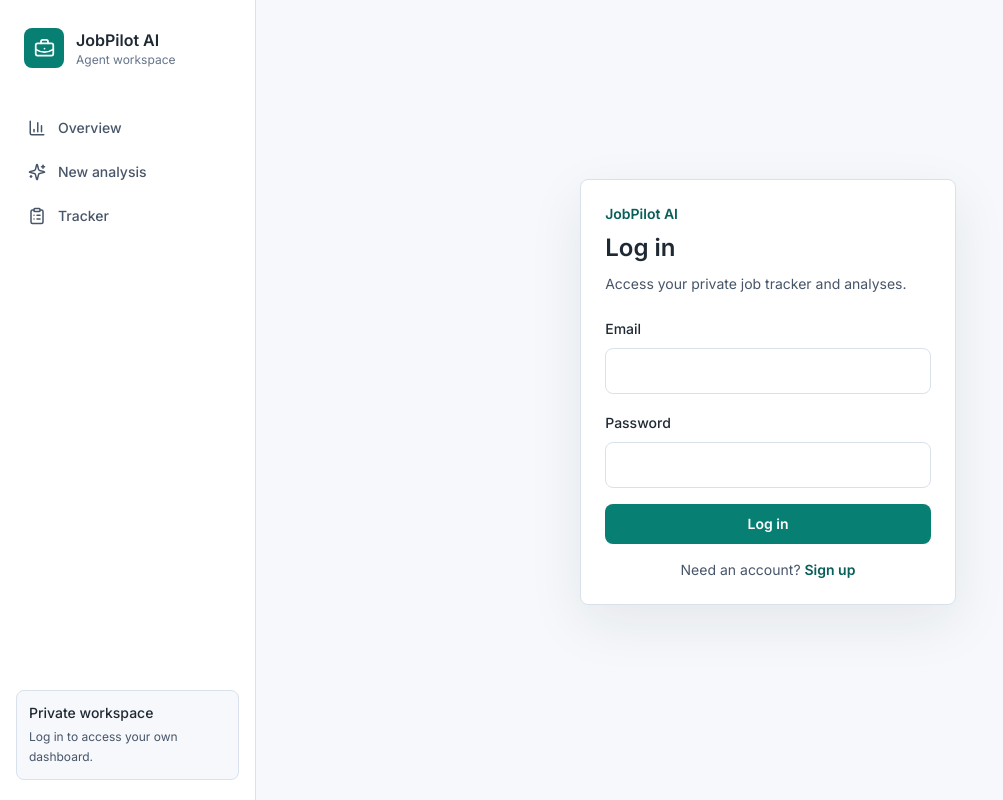
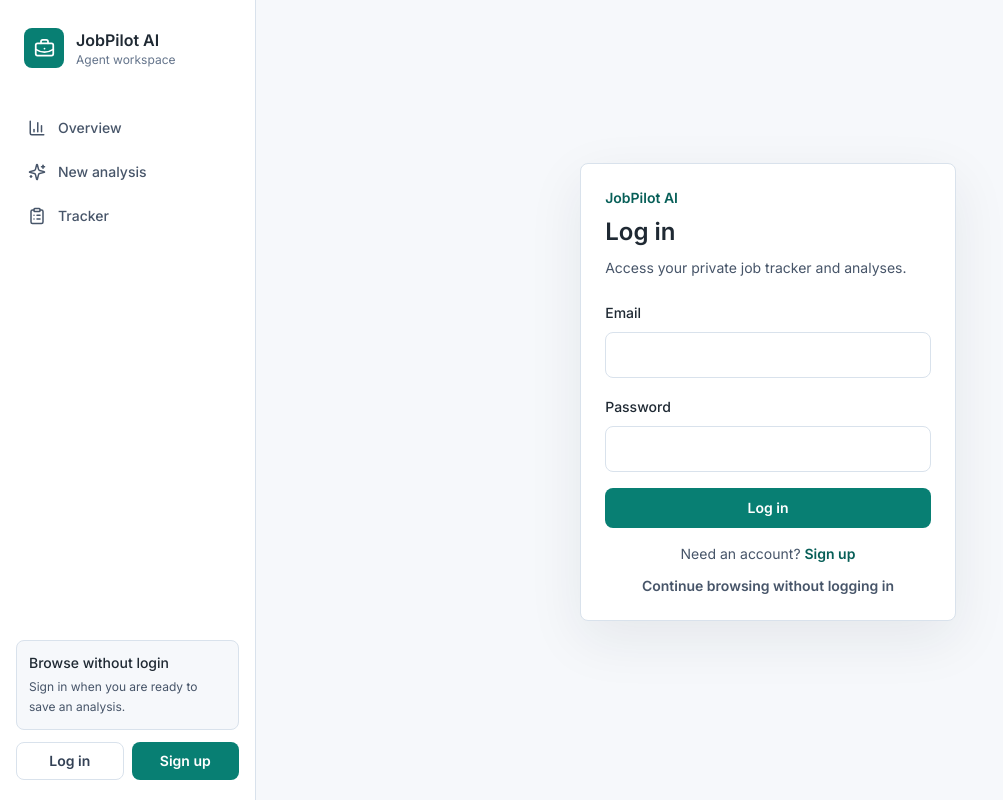
Before and after one commit to sahilpatel9910/jobpilot-ai, a Next.js app: page /login in a window 1280 px wide. Shown: the whole page, without its empty margins (0-1003 px from the left). Built offline with nearby package versions, Linux system fonts and the light colour scheme; no server answers.

Commit message:
Refine browse-first auth flow

```diff
--- a/middleware.ts
+++ b/middleware.ts
@@ -1,7 +1,7 @@
 import { NextResponse, type NextRequest } from "next/server";
 import { createServerClient } from "@supabase/ssr";
 
-const protectedPagePrefixes = ["/", "/dashboard", "/jobs"];
+const protectedPagePrefixes = ["/dashboard"];
 const authPagePrefixes = ["/login", "/signup"];
 
 export async function middleware(request: NextRequest) {
@@ -31,8 +31,8 @@ export async function middleware(request: NextRequest) {
 
   const pathname = request.nextUrl.pathname;
   const isAuthPage = authPagePrefixes.some((prefix) => pathname.startsWith(prefix));
-  const isProtectedPage =
-    pathname === "/" || protectedPagePrefixes.some((prefix) => prefix !== "/" && pathname.startsWith(prefix));
+  const isProtectedJobDetail = pathname.startsWith("/jobs/") && pathname !== "/jobs/new";
+  const isProtectedPage = protectedPagePrefixes.some((prefix) => pathname.startsWith(prefix)) || isProtectedJobDetail;
 
   if (!user && isProtectedPage && !isAuthPage) {
     const url = request.nextUrl.clone();
--- a/src/app/page.tsx
+++ b/src/app/page.tsx
@@ -1,5 +1,4 @@
 import Link from "next/link";
-import { redirect } from "next/navigation";
 import { ArrowRight, ClipboardCheck, FileText, Gauge, Sparkles } from "lucide-react";
 import { listApplications } from "@/lib/db/applications";
 import { ApplicationBoard } from "@/components/dashboard/ApplicationBoard";
@@ -10,8 +9,6 @@ export const dynamic = "force-dynamic";
 
 export default async function HomePage() {
   const user = await getCurrentUser();
-  if (!user) redirect("/login");
-
   const applications = await listApplications();
 
   return (
@@ -66,8 +63,25 @@ export default async function HomePage() {
         </div>
       </section>
 
-      <StatsCards applications={applications} />
-      <ApplicationBoard applications={applications} />
+      {user ? (
+        <>
+          <StatsCards applications={applications} />
+          <ApplicationBoard applications={applications} />
+        </>
+      ) : (
+        <section className="grid gap-4 md:grid-cols-3">
+          {[
+            { title: "Browse first", text: "Open the analysis form and inspect the workflow before creating an account." },
+            { title: "Sign in to save", text: "When you run an analysis, JobPilot asks you to log in so the result belongs only to you." },
+            { title: "Private tracker", text: "Your dashboard, resume profile, notes, cover letters, and traces are isolated by account." }
+          ].map((item) => (
+            <div key={item.title} className="rounded-lg border border-slateLine bg-white p-5 shadow-soft">
+              <h2 className="text-base font-semibold">{item.title}</h2>
+              <p className="mt-2 text-sm leading-6 text-slate-600">{item.text}</p>
+            </div>
+          ))}
+        </section>
+      )}
     </div>
   );
 }
--- a/src/components/auth/AuthForm.tsx
+++ b/src/components/auth/AuthForm.tsx
@@ -104,6 +104,11 @@ export function AuthForm({ mode }: { mode: "login" | "signup" }) {
           {isLogin ? "Sign up" : "Log in"}
         </Link>
       </p>
+      <p className="mt-3 text-center text-sm">
+        <Link href="/jobs/new" className="font-semibold text-slate-600 hover:text-ink">
+          Continue browsing without logging in
+        </Link>
+      </p>
     </section>
   );
 }
--- a/src/components/job/JobIntakeForm.tsx
+++ b/src/components/job/JobIntakeForm.tsx
@@ -1,7 +1,8 @@
 "use client";
 
 import { useEffect, useState } from "react";
-import { Loader2, Sparkles } from "lucide-react";
+import Link from "next/link";
+import { Loader2, LockKeyhole, Sparkles } from "lucide-react";
 import type { AnalyseJobResponse, JobIntakeInput } from "@/lib/db/types";
 
 const sampleJob =
@@ -33,6 +34,7 @@ export function JobIntakeForm({ onResult }: { onResult: (result: AnalyseJobRespo
   const [validationErrors, setValidationErrors] = useState<string[]>([]);
   const [validationWarnings, setValidationWarnings] = useState<string[]>([]);
   const [errorDetails, setErrorDetails] = useState<string | null>(null);
+  const [requiresLogin, setRequiresLogin] = useState(false);
   const [savedResumeText, setSavedResumeText] = useState("");
   const [resumeStatus, setResumeStatus] = useState<"loading" | "empty" | "loaded" | "saving" | "saved" | "failed">(
     "loading"
@@ -46,6 +48,10 @@ export function JobIntakeForm({ onResult }: { onResult: (result: AnalyseJobRespo
       try {
         const response = await fetch("/api/profile/resume");
         const payload = (await response.json()) as { resumeText?: string };
+        if (response.status === 401) {
+          if (isMounted) setResumeStatus("empty");
+          return;
+        }
         const resumeText = payload.resumeText || "";
 
         if (!isMounted) return;
@@ -76,6 +82,7 @@ export function JobIntakeForm({ onResult }: { onResult: (result: AnalyseJobRespo
     setValidationErrors([]);
     setValidationWarnings([]);
     setErrorDetails(null);
+    setRequiresLogin(false);
 
     const response = await fetch("/api/analyse-job", {
       method: "POST",
@@ -87,6 +94,11 @@ export function JobIntakeForm({ onResult }: { onResult: (result: AnalyseJobRespo
 
     if (!response.ok) {
       setIsSubmitting(false);
+      if (response.status === 401) {
+        setRequiresLogin(true);
+        setError(null);
+        return;
+      }
       setError(payload.error || "Unable to analyse this job.");
       setValidationErrors(payload.errors || []);
       setValidationWarnings(payload.warnings || []);
@@ -220,6 +232,37 @@ export function JobIntakeForm({ onResult }: { onResult: (result: AnalyseJobRespo
           {errorDetails ? <p className="mt-1 text-xs text-rose-600">{errorDetails}</p> : null}
         </div>
       ) : null}
+      {requiresLogin ? (
+        <div className="mt-4 rounded-lg border border-pilot-100 bg-pilot-50 p-4 text-sm text-slate-700">
+          <div className="flex flex-col gap-3 sm:flex-row sm:items-start sm:justify-between">
+            <div className="flex gap-3">
+              <span className="mt-0.5 flex h-8 w-8 shrink-0 items-center justify-center rounded-lg bg-white text-pilot-700">
+                <LockKeyhole size={17} aria-hidden="true" />
+              </span>
+              <div>
+                <p className="font-semibold text-ink">Log in to save this analysis</p>
+                <p className="mt-1 leading-6">
+                  You can browse and fill the form without an account. Saving analyses, resumes, cover letters, and tracker data requires a private workspace.
+                </p>
+              </div>
+            </div>
+            <div className="flex shrink-0 gap-2">
+              <Link
+                href="/login?next=/jobs/new"
+                className="inline-flex items-center justify-center rounded-lg border border-slateLine bg-white px-3 py-2 text-sm font-semibold text-slate-700 transition hover:bg-surface"
+              >
+                Log in
+              </Link>
+              <Link
+                href="/signup?next=/jobs/new"
+                className="inline-flex items-center justify-center rounded-lg bg-pilot-600 px-3 py-2 text-sm font-semibold text-white transition hover:bg-pilot-700"
+              >
+                Sign up
+              </Link>
+            </div>
+          </div>
+        </div>
+      ) : null}
       {validationWarnings.length > 0 ? (
         <div className="mt-4 rounded-lg bg-amber-50 px-3 py-2 text-sm text-amber-800">
           <p className="font-medium">Review note</p>
--- a/src/components/layout/AppShell.tsx
+++ b/src/components/layout/AppShell.tsx
@@ -44,11 +44,28 @@ export async function AppShell({ children }: { children: React.ReactNode }) {
             </div>
           ) : (
             <div className="rounded-lg border border-slateLine bg-surface p-3 text-sm text-slate-600">
-              <p className="font-medium text-ink">Private workspace</p>
-              <p className="mt-1 text-xs leading-5">Log in to access your own dashboard.</p>
+              <p className="font-medium text-ink">Browse without login</p>
+              <p className="mt-1 text-xs leading-5">Sign in when you are ready to save an analysis.</p>
             </div>
           )}
-          {user ? <LogoutButton /> : null}
+          {user ? (
+            <LogoutButton />
+          ) : (
+            <div className="grid grid-cols-2 gap-2">
+              <Link
+                href="/login"
+                className="inline-flex items-center justify-center rounded-lg border border-slateLine bg-white px-3 py-2 text-sm font-semibold text-slate-700 transition hover:bg-surface"
+              >
+                Log in
+              </Link>
+              <Link
+                href="/signup"
+                className="inline-flex items-center justify-center rounded-lg bg-pilot-600 px-3 py-2 text-sm font-semibold text-white transition hover:bg-pilot-700"
+              >
+                Sign up
+              </Link>
+            </div>
+          )}
         </div>
       </aside>
 
```
Also changed, not shown: 1 other file (tests, documents, lock files or other folders).
